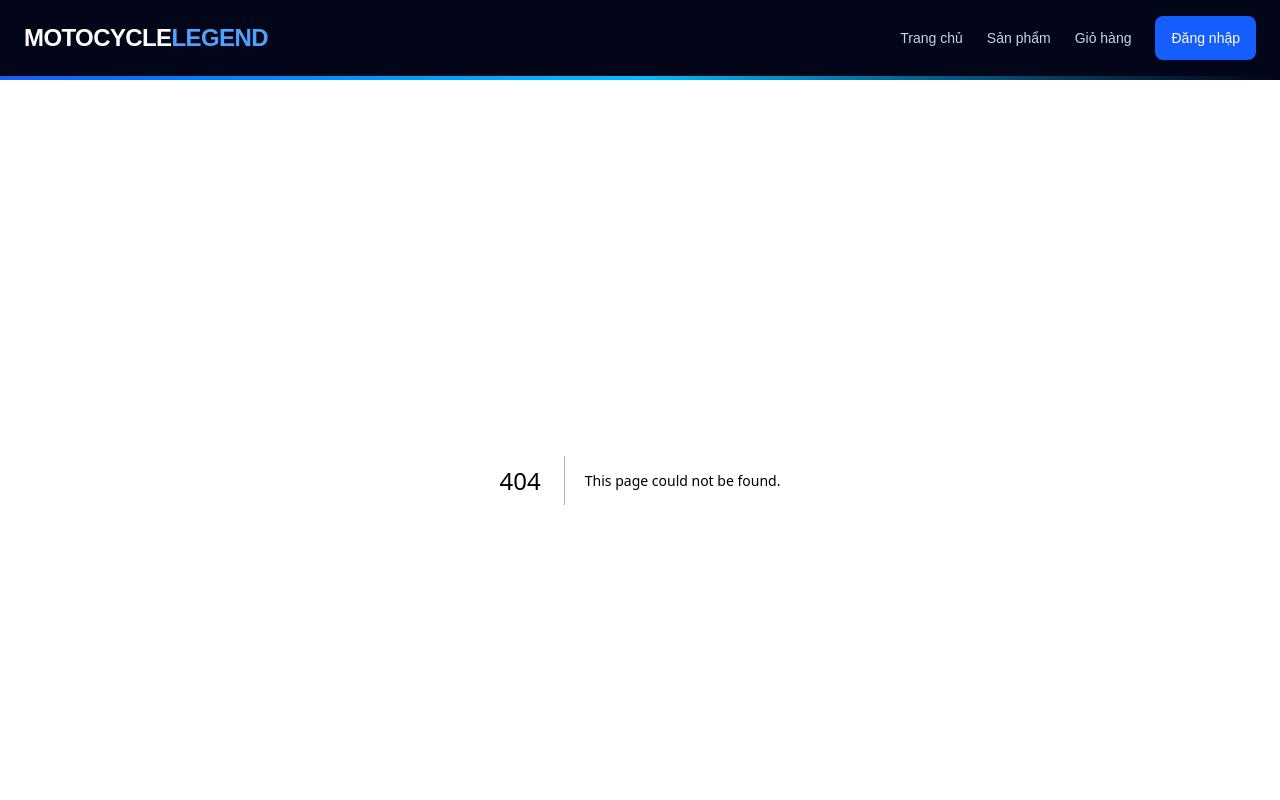
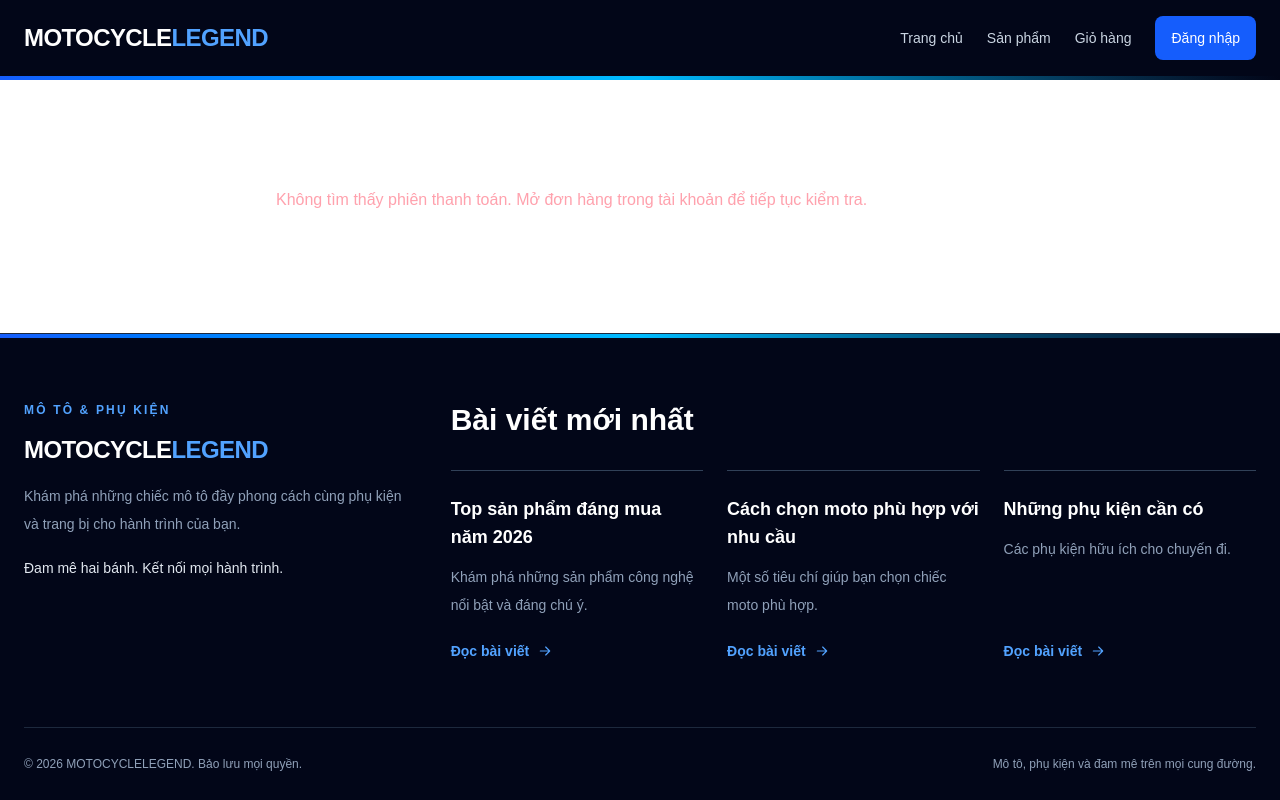
Before and after one commit to nguyenvutruongson23062006/THLTW_HungSon_24D_Temp, a Next.js app in the folder frontend/: page /order/thanh-toan in a window 1280 px wide. Before the commit this address had no page. Shown: the top 800 px of the page. Built offline with nearby package versions, Linux system fonts and the light colour scheme.

Commit message:
Cập nhật frontend/app/order/thanh-toan/page.tsx

```diff
--- /dev/null
+++ b/frontend/app/order/thanh-toan/page.tsx
@@ -0,0 +1,31 @@
+"use client";
+
+import Link from "next/link";
+import { useEffect, useState } from "react";
+import ThanhToanDon from "@/components/shop/ThanhToanDon";
+import { nutPhu } from "@/components/shop/GiaoDien";
+
+export default function KetQuaThanhToan() {
+  const [thongTin, setThongTin] = useState<{ ma: number; khoa: string } | null>(null);
+  const [loi, setLoi] = useState("");
+  useEffect(() => {
+    Promise.resolve().then(() => {
+      const hash = new URLSearchParams(window.location.hash.slice(1));
+      const query = new URLSearchParams(window.location.search);
+      window.history.replaceState(null, "", "/order/thanh-toan");
+      if (query.has("loi")) { setLoi("Thông tin trả về không hợp lệ. Hãy mở đơn hàng của bạn để kiểm tra; không thanh toán thêm nếu tài khoản đã bị trừ tiền."); return; }
+      try {
+        const data = hash.has("khoa") ? { ma: Number(hash.get("ma")), khoa: hash.get("khoa")! } : JSON.parse(sessionStorage.getItem("shop_don_thanh_toan") ?? "null");
+        if (!data || !Number.isInteger(data.ma) || data.ma < 1 || !/^[a-f0-9]{64}$/.test(data.khoa)) throw new Error();
+        sessionStorage.setItem("shop_don_thanh_toan", JSON.stringify(data));
+        setThongTin(data);
+      } catch { setLoi("Không tìm thấy phiên thanh toán. Mở đơn hàng trong tài khoản để tiếp tục kiểm tra."); }
+    });
+  }, []);
+  return <main className="mx-auto max-w-3xl space-y-6 px-5 py-12 text-white">
+    <h1 className="text-3xl font-bold">Kết quả thanh toán</h1>
+    {loi && <p role="alert" className="text-rose-300">{loi}</p>}
+    {thongTin && <ThanhToanDon ma={thongTin.ma} khoa={thongTin.khoa} />}
+    <div className="flex flex-wrap gap-3"><Link className={nutPhu} href="/don-hang">Đơn hàng của tôi</Link><Link className={nutPhu} href="/products">Tiếp tục mua sắm</Link></div>
+  </main>;
+}
```
